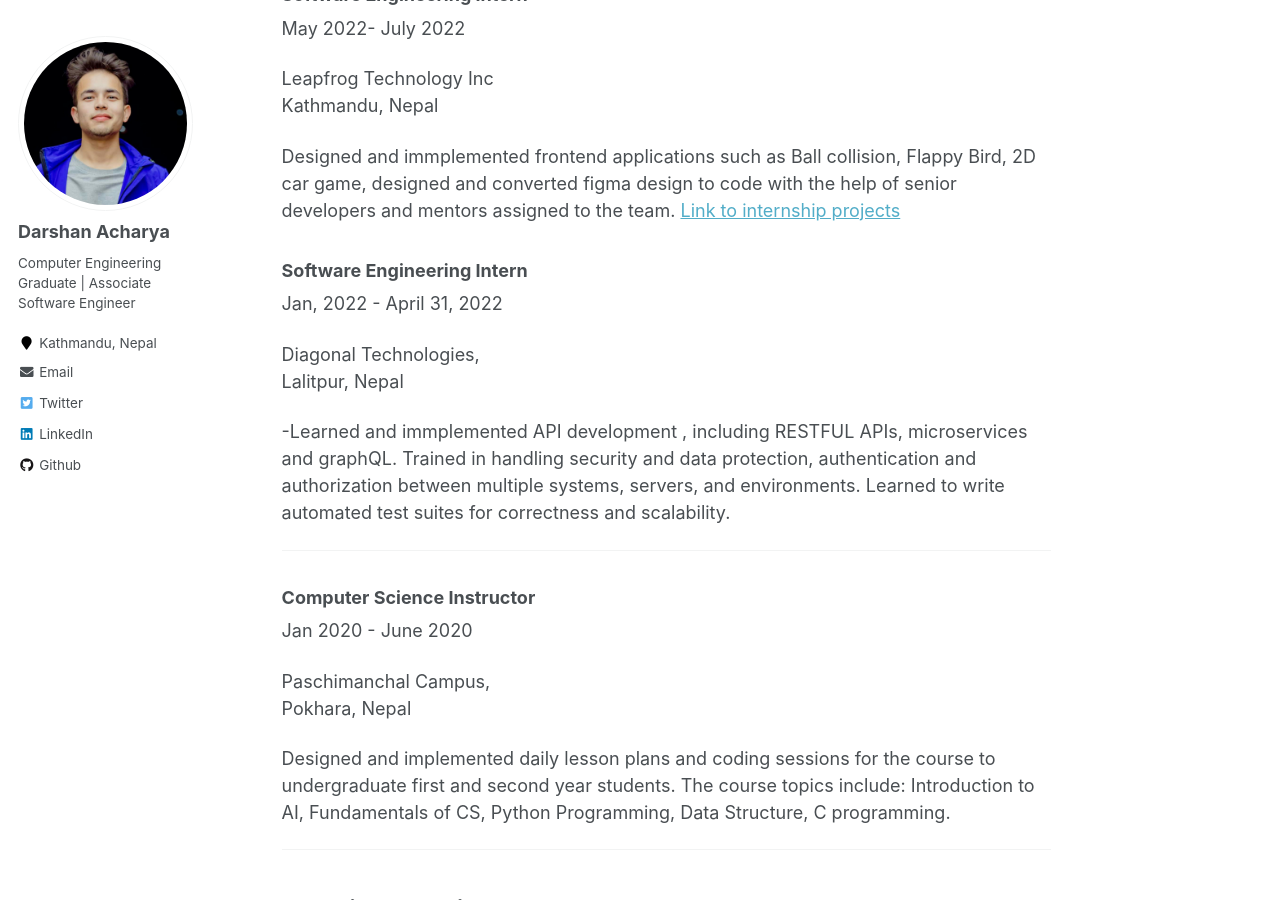
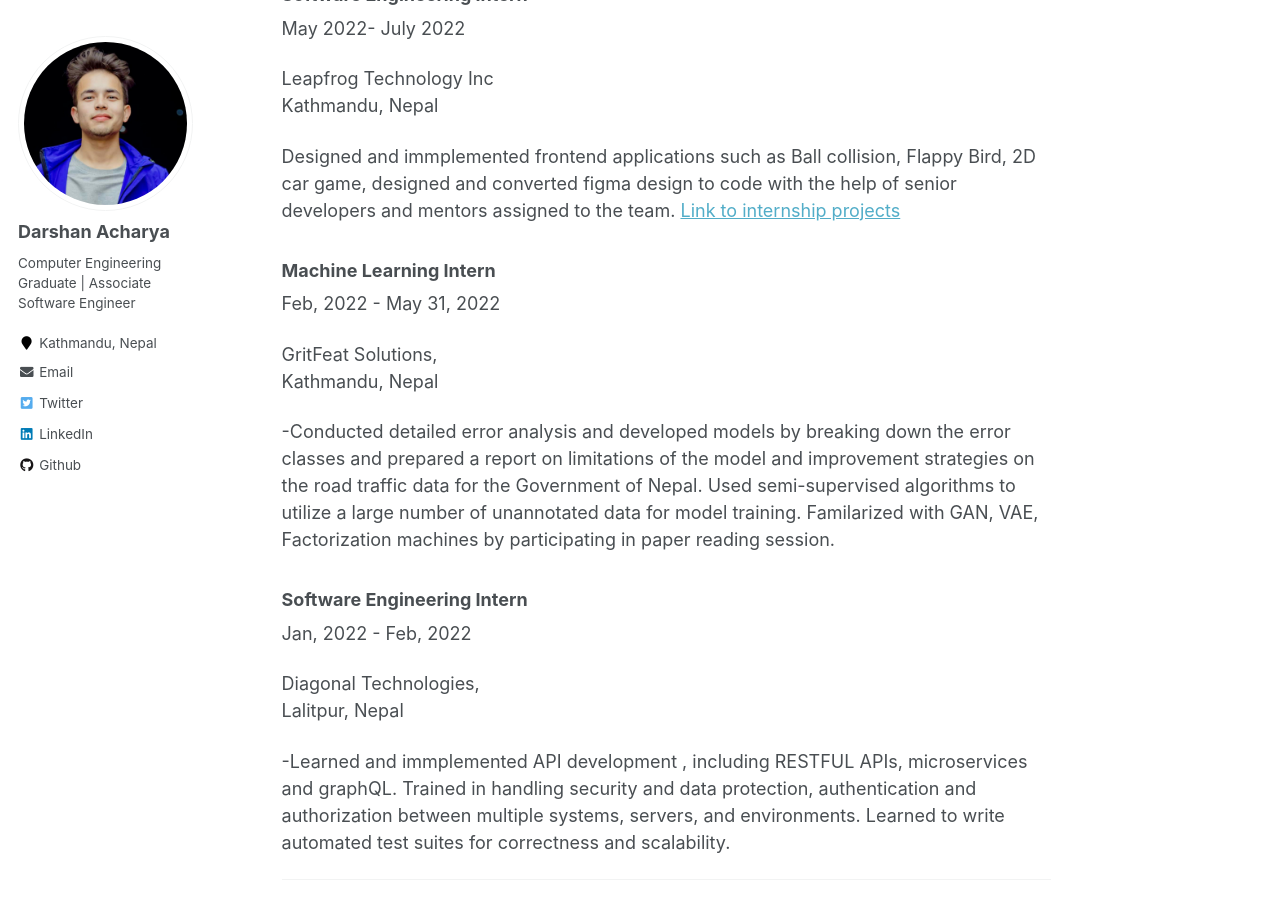
Before and after one commit to acharyadarshan/acharyadarshan.github.io, a Jekyll site: the page built from _pages/about.md, in a window 1280 px wide and 900 px high, scrolled down 1316 px. Built offline with Jekyll 4.4.1, drawn with Linux system fonts in a browser that asks for light colours.

Commit message:
about md update acc to resume

```diff
--- a/_pages/about.md
+++ b/_pages/about.md
@@ -72,9 +72,20 @@ Kathmandu, Nepal
 Designed and immplemented frontend applications such as Ball collision, Flappy Bird, 2D car game, designed and converted figma design to code with the help of senior developers and mentors assigned to the team.
 [Link to internship projects](https://acharyadarshan.github.io/LeapFrog/)
 
+### Machine Learning Intern
+
+Feb, 2022 - May 31, 2022
+
+GritFeat Solutions, <br>
+Kathmandu, Nepal
+
+-Conducted detailed error analysis and developed models by breaking down the error classes and prepared a report on limitations of the model and improvement strategies on the road traffic data for the Government of Nepal.
+Used semi-supervised algorithms to utilize a large number of unannotated data for model training.
+Familarized with GAN, VAE, Factorization machines by participating in paper reading session.
+
 ### Software Engineering Intern
 
-Jan, 2022 - April 31, 2022
+Jan, 2022 - Feb, 2022
 
 Diagonal Technologies, <br>
 Lalitpur, Nepal
```
